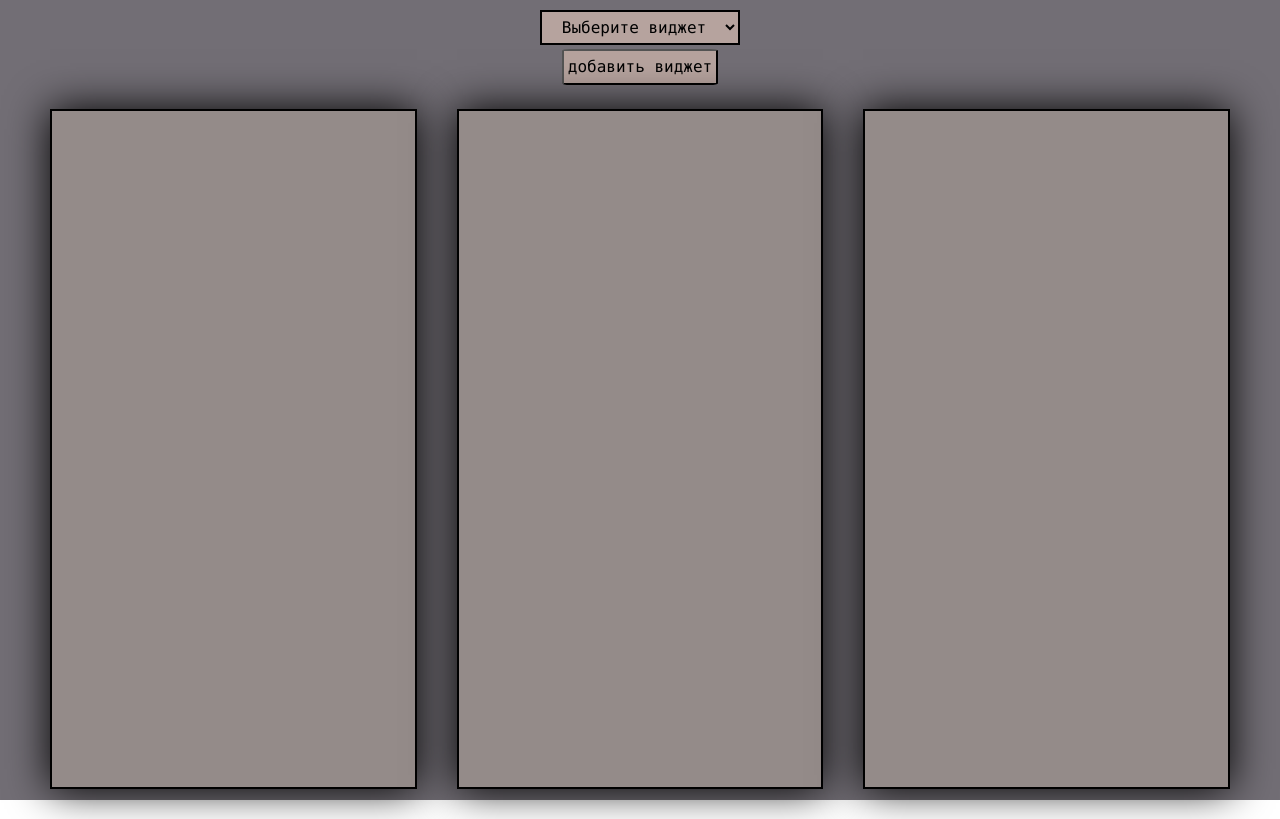
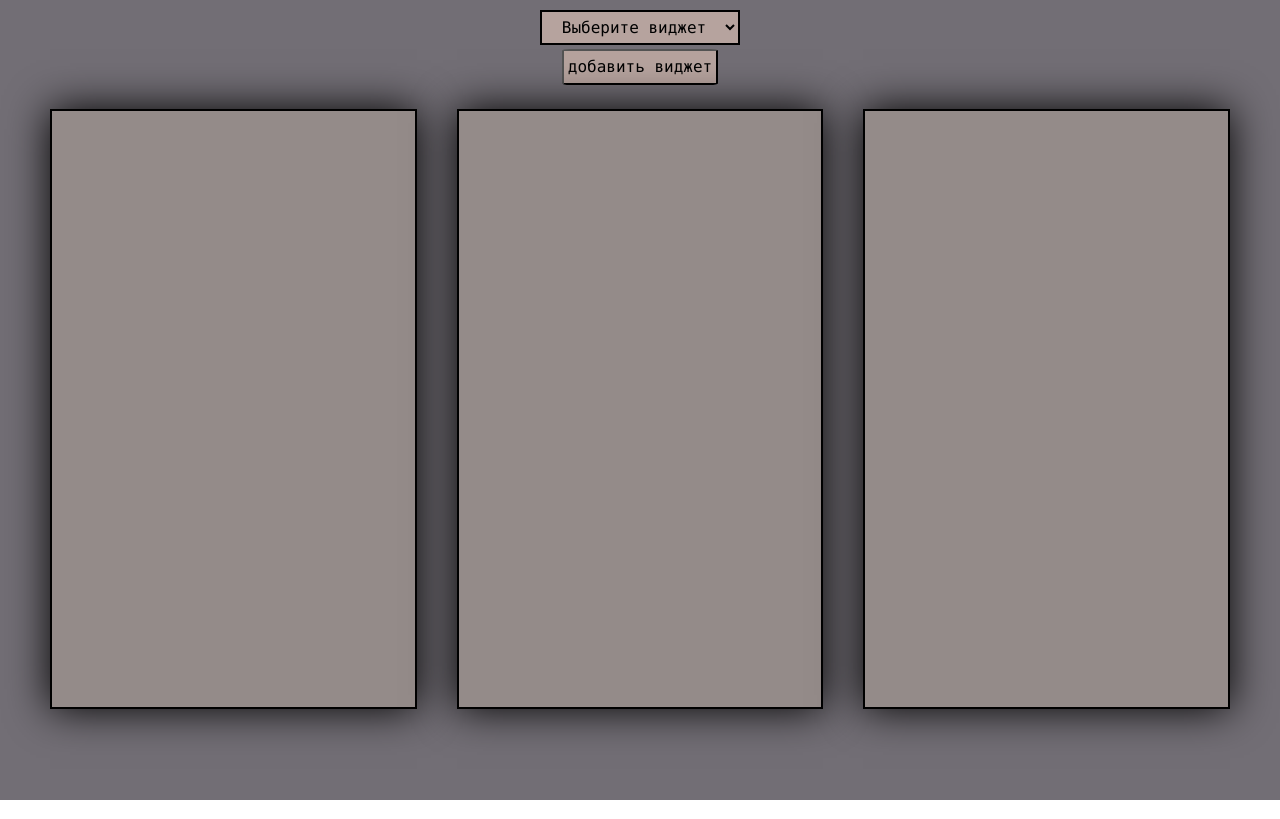
Before and after one commit to pipistrellla/udv-widget-app, a React (Create React App) app: page / in a window 1280 px wide. Built offline with nearby package versions, Linux system fonts and the light colour scheme.

Commit message:
поправил отображение на раных экранах

```diff
--- a/src/components/page/MainPage/MainPage.module.css
+++ b/src/components/page/MainPage/MainPage.module.css
@@ -44,3 +44,15 @@
     background-color: var(--widget-color-s) ;
     border-radius: var(--border-radius);
 }
+
+@media screen and (max-height: 1000px) {
+    .MainPageBoard {
+        height: 80dvh;
+    }
+}
+
+@media screen and (max-height: 500px) {
+    .MainPageBoard {
+        height: 70dvh;
+    }
+}
--- a/src/components/ui/Select/Select.tsx
+++ b/src/components/ui/Select/Select.tsx
@@ -23,8 +23,9 @@ const Select: FC<SelectProps> = (props) => {
         <select
             {...otherProps}
             className={cls.Select}
+            value={defaultValue}
         >
-            <option selected disabled value={defaultValue}>
+            <option disabled value={defaultValue}>
                 {' '}
                 {defaultValue}
                 {' '}
```
